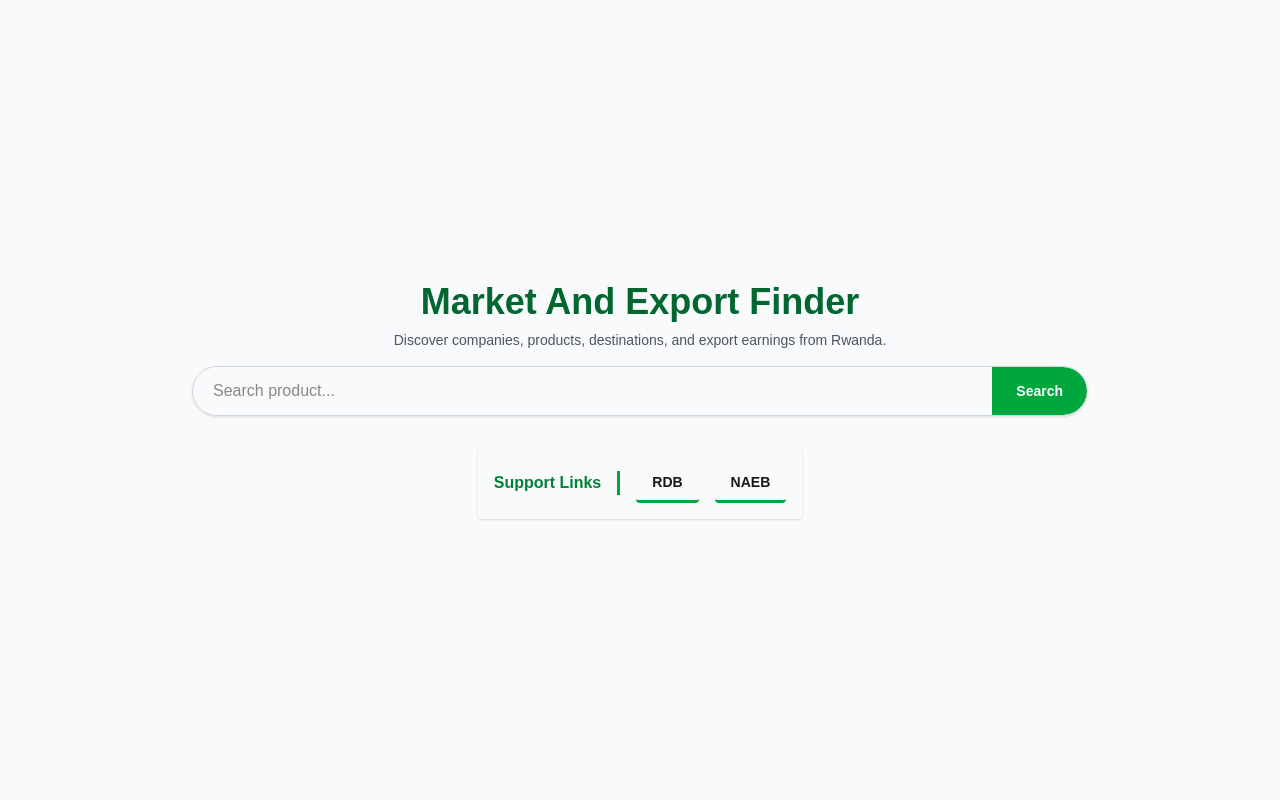
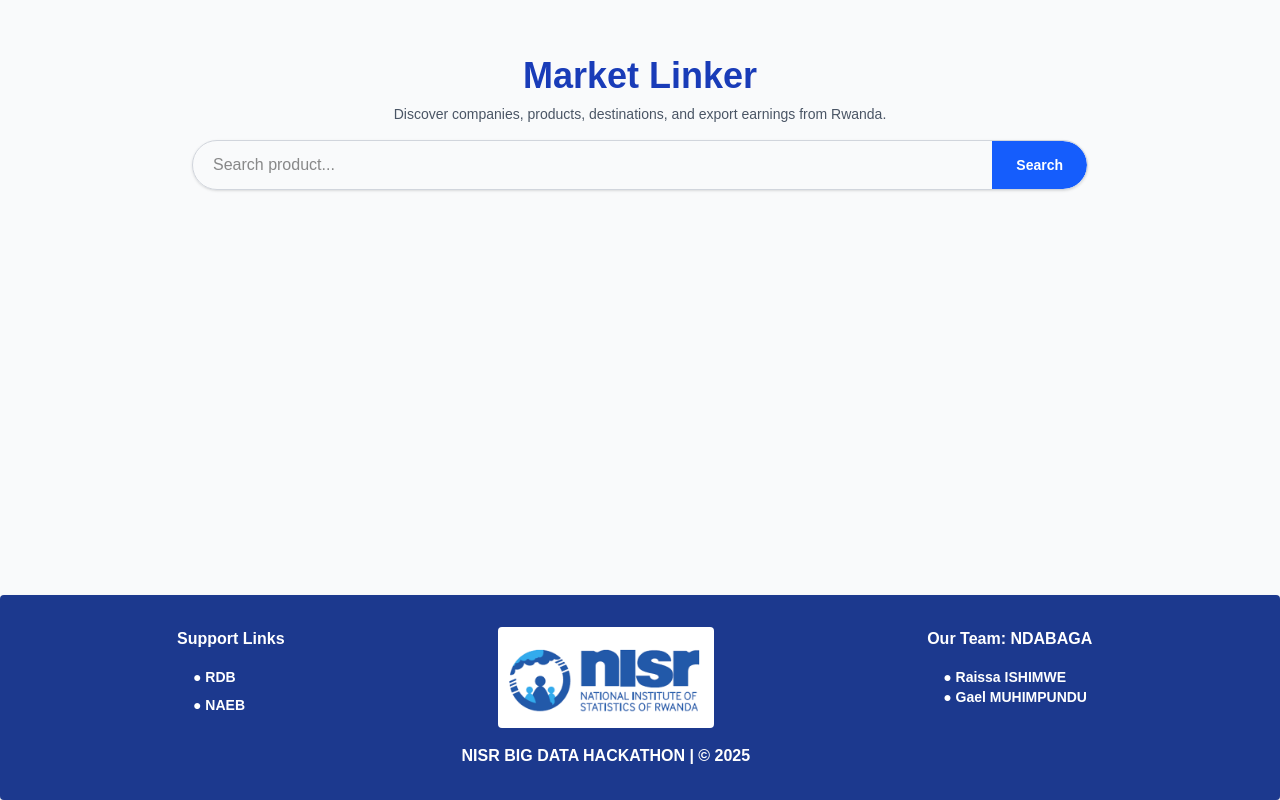
Before and after one commit to wilbrord2/market_and_export_finder, a Next.js app: page / in a window 1280 px wide. Built offline with nearby package versions, Linux system fonts and the light colour scheme.

Commit message:
adding footer

```diff
--- a/app/page.tsx
+++ b/app/page.tsx
@@ -2,6 +2,8 @@
 import { useEffect, useState } from "react";
 import { ProductType } from "./api/search/route";
 import Link from "next/link";
+import Image from "next/image";
+import logo from "@/public/nisr.png";
 
 const QuickLinks = [
   { comp: "RDB", link: "https://rdb.rw/export/" },
@@ -56,17 +58,27 @@ function Home() {
   const indexOfFirstItem = indexOfLastItem - itemsPerPage;
   const currentItems = filteredResults.slice(indexOfFirstItem, indexOfLastItem);
   const totalPages = Math.ceil(filteredResults.length / itemsPerPage);
+  const yesterday = new Date();
+  yesterday.setDate(yesterday.getDate() - 1);
+
+  const formattedYesterday = yesterday.toLocaleDateString("en-GB", {
+    day: "2-digit",
+    month: "long",
+    year: "numeric",
+  });
 
   return (
-    <div className="relative flex flex-col items-center justify-center space-y-8 w-full min-h-screen bg-gray-50 px-4">
+    <div className="min-h-screen bg-gray-50 flex flex-col justify-between">
+      <div className="relative flex flex-col items-center justify-center space-y-8 w-full  bg-gray-50 px-4 py-8 ">
         {/* Header */}
-      <div className="flex flex-col items-center justify-center w-full max-w-4xl space-y-2">
-        <h1 className="text-4xl font-bold text-center text-green-800">
-          Market And Export Finder
+        <div className="bg-gray-50 w-full sticky top-0 z-40 flex items-center justify-center ">
+          <div className=" flex flex-col items-center justify-center w-full max-w-4xl space-y-2 pt-6">
+            <h1 className="text-4xl font-bold text-center text-blue-800">
+              Market Linker
             </h1>
             <p className="text-sm text-center text-gray-600 pb-2">
-          Discover companies, products, destinations, and export earnings from
-          Rwanda.
+              Discover companies, products, destinations, and export earnings
+              from Rwanda.
             </p>
 
             {/* Search Box */}
@@ -86,16 +98,18 @@ function Home() {
               />
               <button
                 onClick={() => handleSearch(query)}
-            className="bg-green-600 font-bold text-white px-6 text-sm py-3 rounded-r-full hover:bg-green-700 transition"
+                className="bg-blue-600 font-bold text-white px-6 text-sm py-3 rounded-r-full hover:bg-blue-700 transition"
               >
                 Search
               </button>
             </div>
           </div>
+        </div>
 
         {/* Filters */}
         {results.length > 0 && (
-        <div className="flex gap-4 flex-wrap items-center w-full max-w-6xl">
+          <div className="flex items-center justify-between w-full gap-4 flex-wrap max-w-6xl">
+            <div className="flex gap-4 flex-wrap items-center ">
               {/* Country Filter */}
               <select
                 value={countryFilter}
@@ -103,7 +117,7 @@ function Home() {
                   setCountryFilter(e.target.value);
                   setCurrentPage(1);
                 }}
-            className="border border-green-600 p-2 rounded shadow-sm"
+                className="border border-blue-600 p-2 rounded shadow-sm"
               >
                 {countries.map((c, i) => (
                   <option key={i} value={c}>
@@ -114,16 +128,25 @@ function Home() {
 
               {/* Sort Button */}
               <button
-            onClick={() => setSortOrder(sortOrder === "asc" ? "desc" : "asc")}
-            className="px-4 py-2 bg-green-600 text-white rounded hover:bg-green-700 transition"
+                onClick={() =>
+                  setSortOrder(sortOrder === "asc" ? "desc" : "asc")
+                }
+                className="px-4 py-2 bg-blue-600 text-white rounded hover:bg-blue-700 transition"
               >
                 Sort Price: {sortOrder === "asc" ? "Low → High" : "High → Low"}
               </button>
+            </div>
+            <div>
+              The prices as of{" "}
+              <span className="font-semibold">{formattedYesterday}</span> from
+              traders.
+            </div>
           </div>
         )}
 
         {/* Table */}
         {results.length > 0 && (
+          <>
             <div className="overflow-x-auto w-full max-w-6xl bg-white shadow-md rounded-lg p-2">
               <table className="w-full border-collapse text-nowrap">
                 <thead className="bg-gray-100">
@@ -145,11 +168,20 @@ function Home() {
                       <td className="border p-2">{item.product}</td>
                       <td className="border p-2">{item.export_to || "N/A"}</td>
                       <td className="border p-2 text-sm">
-                    {item.website ? (
+                        {item?.website?.startsWith("www.") ||
+                        item?.website?.endsWith(".com") ? (
+                          <Link
+                            target="_blank"
+                            href={`${item.website}`}
+                            className="hover:underline text-blue-600 text-sm"
+                          >
+                            {item.website}
+                          </Link>
+                        ) : item?.website?.includes("@") ? (
                           <a
                             target="_blank"
                             href={`mailto:${item.website}`}
-                        className="text-green-600 hover:underline"
+                            className="text-blue-600 hover:underline"
                           >
                             {item.website}
                           </a>
@@ -158,7 +190,7 @@ function Home() {
                           <Link
                             target="_blank"
                             href="https://www.naeb.gov.rw/rwanda-coffee/stakeholders/coffee-exporters"
-                        className="hover:underline text-green-600 text-sm"
+                            className="hover:underline text-blue-600 text-sm"
                           >
                             Check on NAEB
                           </Link>
@@ -167,18 +199,21 @@ function Home() {
                         )}
                       </td>
                       <td className="border p-2 text-center">
-                    ${Number(item.net_price).toLocaleString()}
+                        ${Number(item.net_price - 500).toLocaleString()} - $
+                        {Number(item.net_price + 300).toLocaleString()}
                       </td>
                     </tr>
                   ))}
                 </tbody>
               </table>
-
+            </div>
             {/* Pagination */}
             {totalPages > 1 && (
               <div className="flex justify-center items-center flex-wrap gap-2 p-4">
                 <button
-                onClick={() => setCurrentPage((prev) => Math.max(prev - 1, 1))}
+                  onClick={() =>
+                    setCurrentPage((prev) => Math.max(prev - 1, 1))
+                  }
                   disabled={currentPage === 1}
                   className="px-3 py-1 rounded border hover:bg-gray-200 disabled:opacity-50"
                 >
@@ -191,7 +226,7 @@ function Home() {
                     onClick={() => setCurrentPage(i + 1)}
                     className={`px-3 py-1 rounded border ${
                       currentPage === i + 1
-                      ? "bg-green-600 text-white"
+                        ? "bg-blue-600 text-white"
                         : "hover:bg-gray-200"
                     }`}
                   >
@@ -210,28 +245,47 @@ function Home() {
                 </button>
               </div>
             )}
-        </div>
+          </>
         )}
 
         {results.length === 0 && query.length > 0 && (
           <p className="text-gray-500 mt-4">No results found.</p>
         )}
-
+      </div>
       {/* Support Links */}
-      <div className="flex items-center justify-center flex-wrap shadow p-4 rounded space-x-4 w-full max-w-fit mx-auto">
-        <h1 className="text-green-700 font-bold border-r-3 pr-4 border-r-green-600">
-          Support Links
-        </h1>
-        <div className="flex items-center justify-evenly gap-4 text-sm">
+      <div className="bg-blue-900 text-white flex items-start justify-evenly flex-wrap gap-4  shadow p-8 rounded space-x-4 w-full mx-auto">
+        <div>
+          <h1 className=" font-bold">Support Links</h1>
+          <div className="flex flex-col items-center justify-start gap-2 pt-4 text-sm">
             {QuickLinks.map((item, idx) => (
               <Link
                 key={idx}
                 href={item.link}
-              className="py-2 px-4 font-bold w-full border-b-3 border-b-green-600 hover:bg-green-100 rounded duration-300 transition-colors"
+                className=" px-4 font-bold w-full   rounded duration-300 transition-colors"
               >
-              <span>{item.comp}</span>
+                <span className=""> ● {item.comp}</span>
               </Link>
             ))}
+          </div>
+        </div>
+        <div className="space-y-4 flex flex-col items-center justify-center">
+          <div className="bg-white p-2 rounded w-fit">
+            <Image src={logo} alt="NISR logo" width={200} height={200} />
+          </div>
+          <h1 className=" font-bold">NISR BIG DATA HACKATHON | © 2025</h1>
+        </div>
+        <div>
+          <h1 className=" font-bold">Our Team: NDABAGA</h1>
+          <div className="flex flex-col items-center justify-start text-sm pt-4 ">
+            {["Raissa ISHIMWE", "Gael MUHIMPUNDU"].map((item, idx) => (
+              <span
+                key={idx}
+                className=" px-4 font-bold w-full rounded duration-300 transition-colors"
+              >
+                ● {item}
+              </span>
+            ))}
+          </div>
         </div>
       </div>
     </div>
```
Also changed, not shown: public/nisr.png (added). Lines whose indentation alone changed are shown as unchanged.
